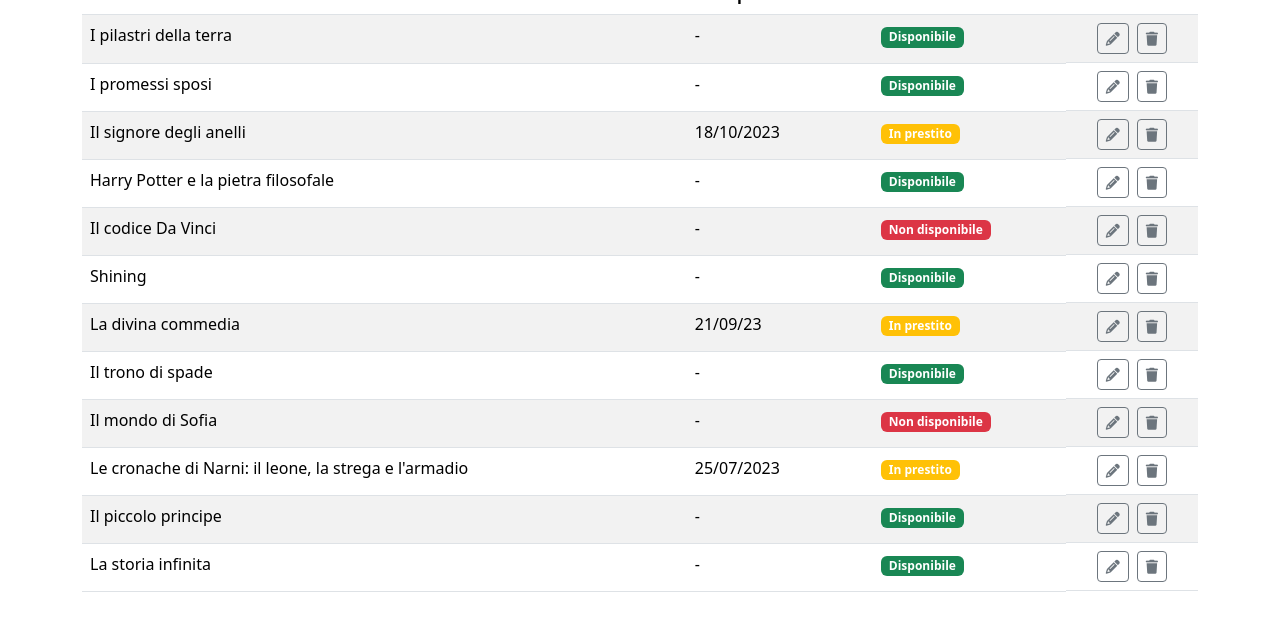
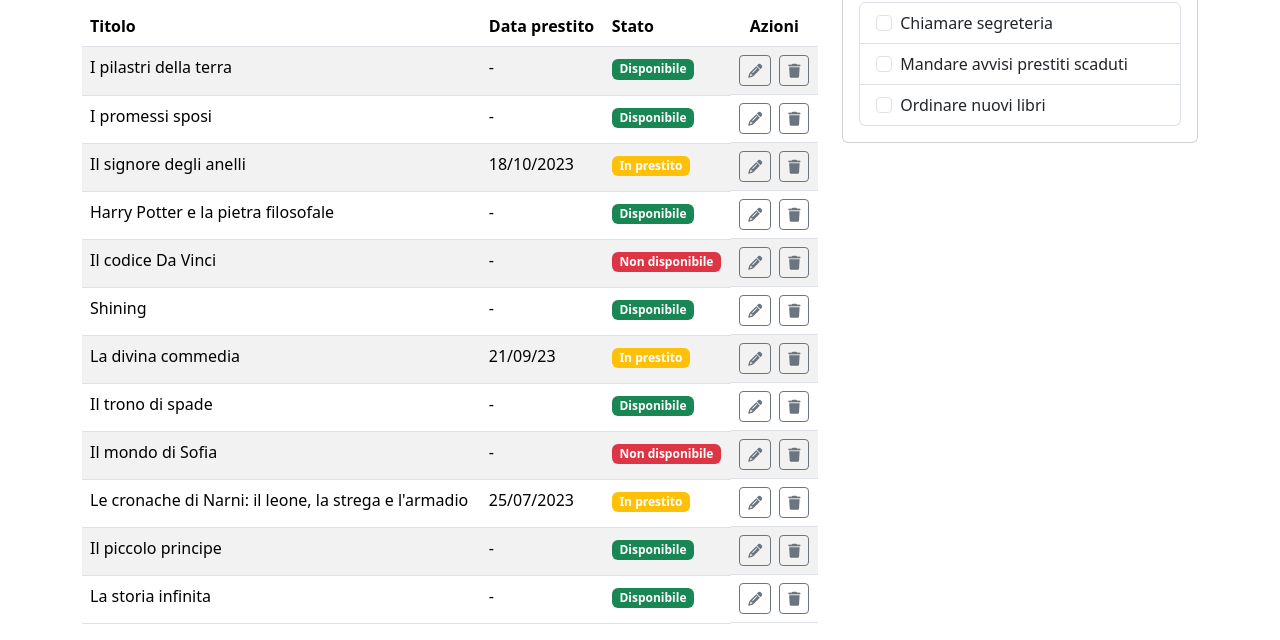
Before and after one commit to edoardolova/html-css-bootstrap-dashboard, a plain HTML site: page index.html in a window 1280 px wide. Shown: the part 180-820 px from the top of the page. Drawn offline with nearby package versions, Linux system fonts and the light colour scheme.

Commit message:
add todo

```diff
--- a/index.html
+++ b/index.html
@@ -56,9 +56,11 @@
 
     <!-- #main -->
     <main id="main">
+        <div class="container">
+            <div class="row mt-5">
+                <div class="col-12 col-xl-8">
                     <!-- section catalogue  -->
                     <section class="catalogue">
-            <div class="container my-3">
                             <div class="d-flex mb-3">
                                 <h2>
                                     Catalogo Libri
@@ -326,8 +328,42 @@
                                     </tr>
                                 </tbody>
                             </table>
+                    </section>
+                </div>
+                <div class="col-12 col-xl-4">
+                    <!-- section todo  -->
+                    <section class="todo">
+                        <div class="card">
+                            <h5 class="card-header">Todo</h5>
+                            <div class="card-body">
+                                <ul class="list-group">
+                                    <li class="list-group-item">
+                                        <input class="form-check-input me-1" type="checkbox" value="" id="firstCheckbox">
+                                        <label class="form-check-label" for="firstCheckbox">
+                                            Chiamare segreteria
+                                        </label>
+                                    </li>
+                                    <li class="list-group-item">
+                                        <input class="form-check-input me-1" type="checkbox" value="" id="secondCheckbox">
+                                        <label class="form-check-label" for="secondCheckbox">
+                                            Mandare avvisi prestiti scaduti
+                                        </label>
+                                    </li>
+                                    <li class="list-group-item">
+                                        <input class="form-check-input me-1" type="checkbox" value="" id="thirdCheckbox">
+                                        <label class="form-check-label" for="thirdCheckbox">
+                                            Ordinare nuovi libri
+                                        </label>
+                                    </li>
+                                </ul>
+                            </div>
                         </div>
                     </section>
+
+                </div>
+
+            </div>
+        </div>
 
     </main>
     <!-- #footer -->
```
Lines whose indentation alone changed are shown as unchanged.
